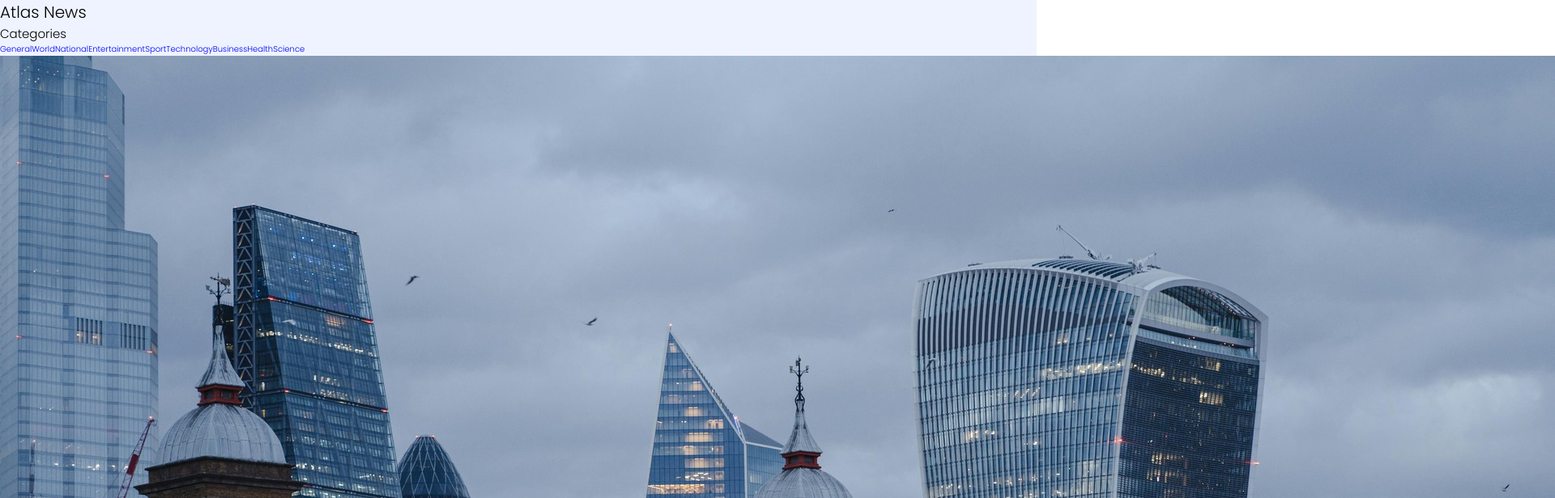
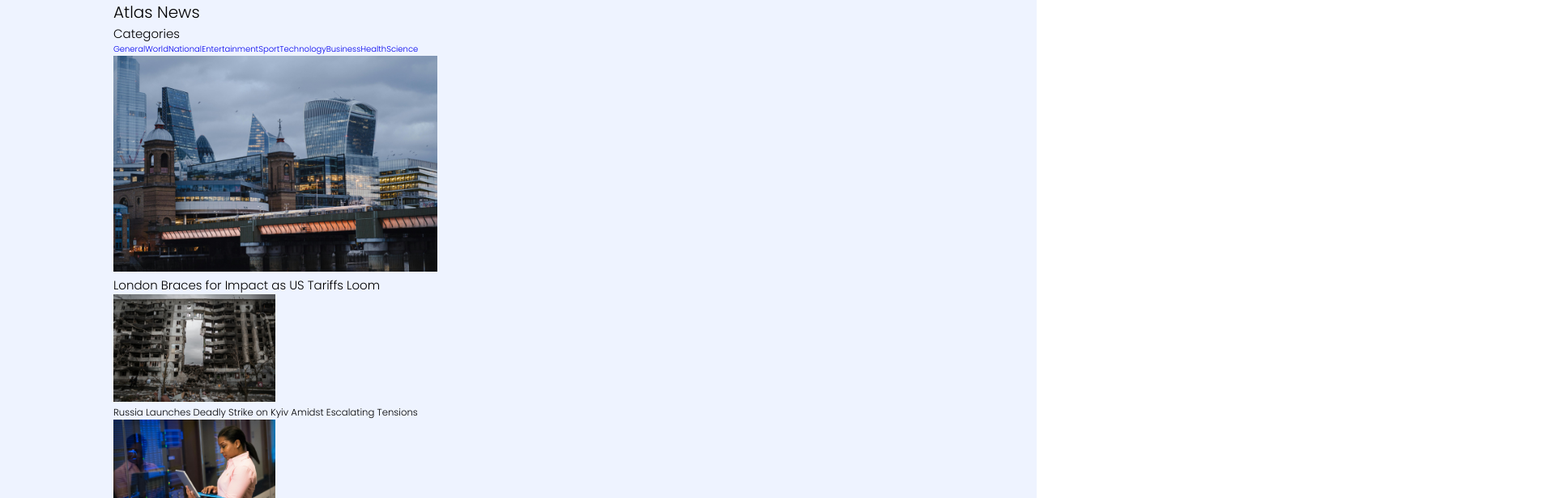
Before and after one commit to Nimira43/Atlas-News, a React (Vite) app: page / in a window 1280 px wide. Shown: the top 616 px of the page at 81% size, 1920 px wide, since content can reach past the window. Built offline with nearby package versions, Linux system fonts and the light colour scheme.

Commit message:
Applying width styling for .news-app and reducing sixe of images.

```diff
--- a/src/css/news.css
+++ b/src/css/news.css
@@ -0,0 +1,11 @@
+.news-app {
+  width: clamp(35rem, 90cqi, 100rem);
+}
+
+.headline img {
+  width: 40rem;
+}
+
+.news-grid-item img {
+  width: 20rem;
+}
```
